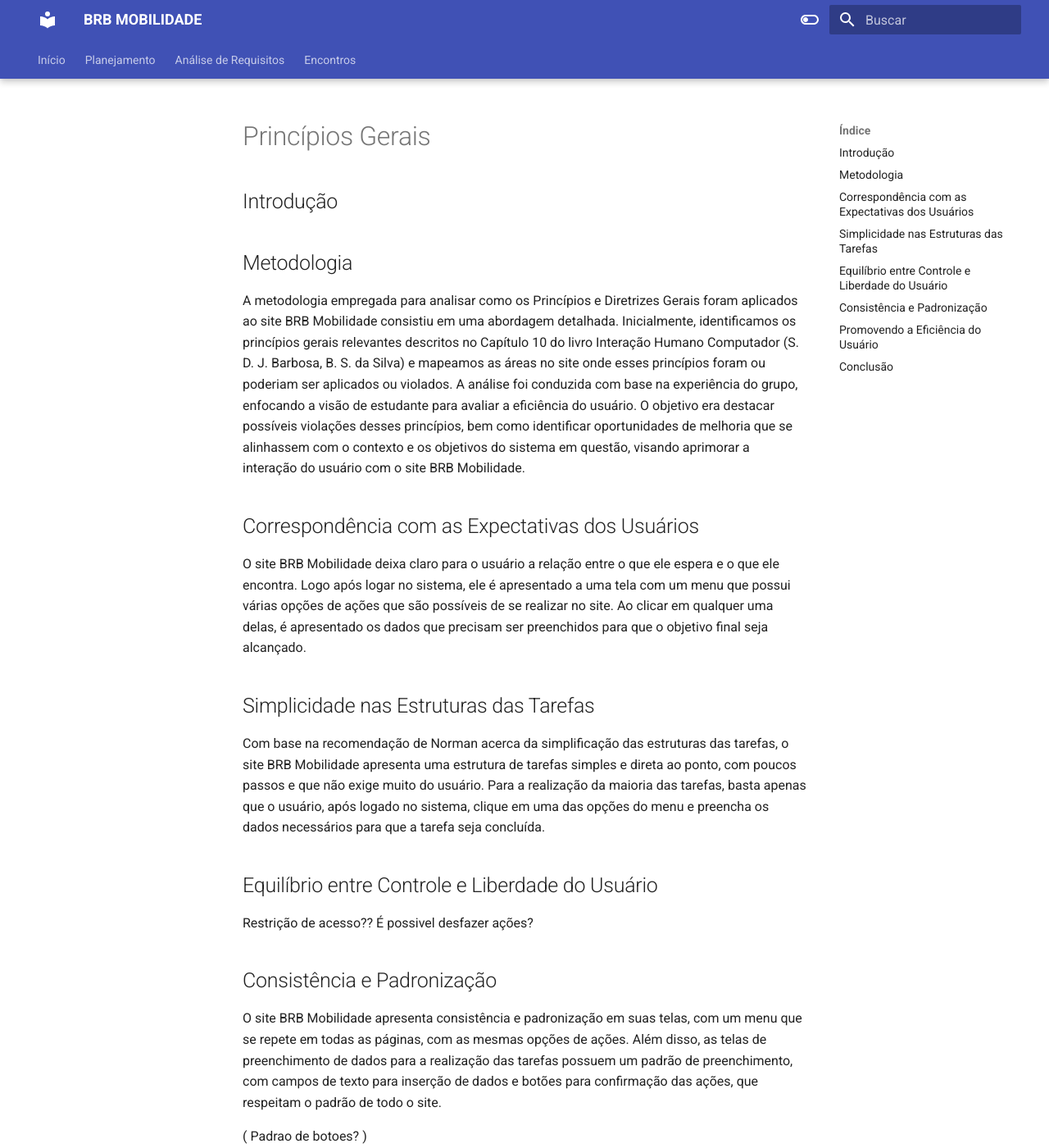
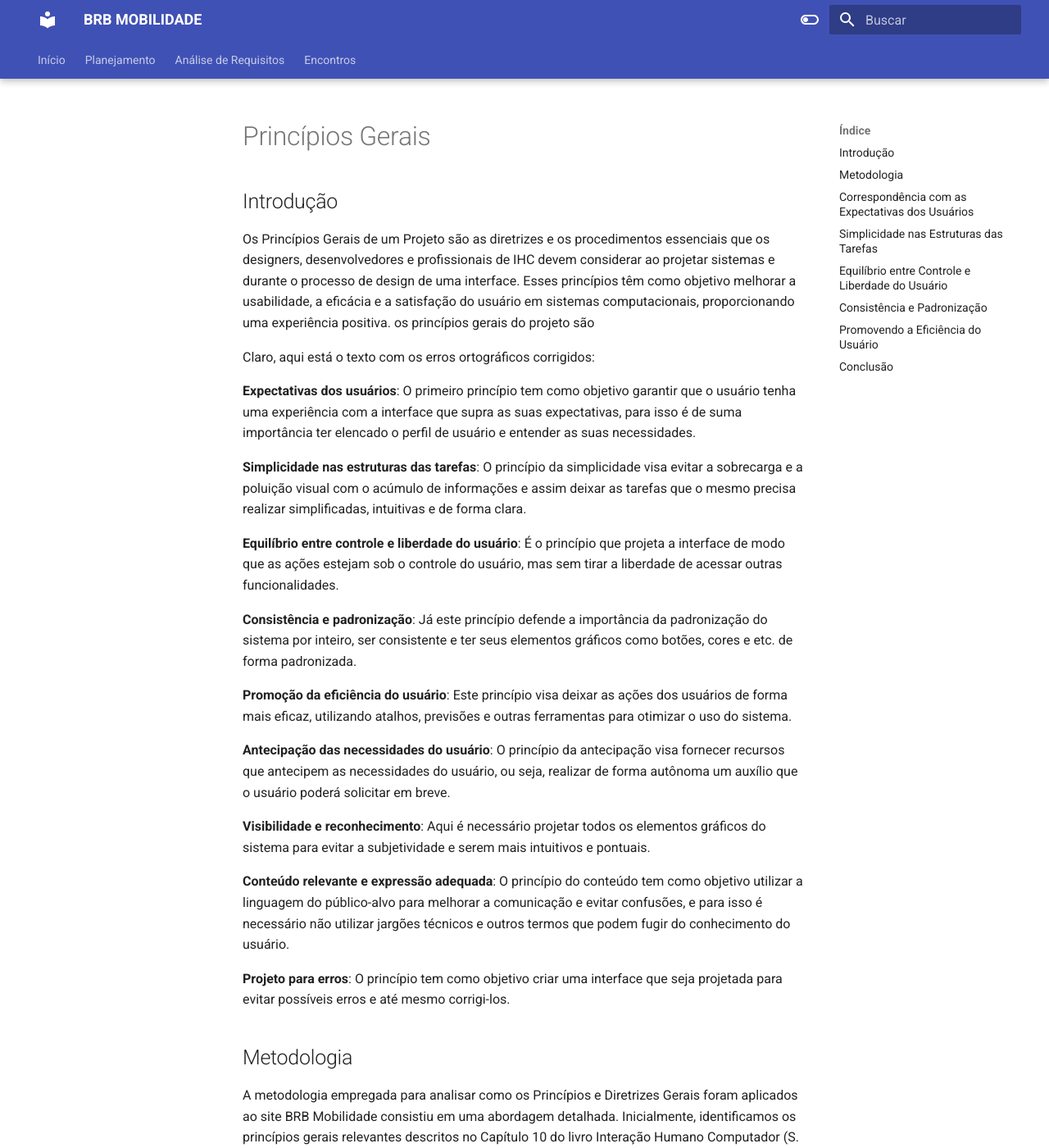
Before and after one commit to Interacao-Humano-Computador/2023.2--BRB-Mobilidade, an MkDocs documentation site: the page built from docs/analiseRequisitos/principios_gerais.md, in a window 1280 px wide and 1400 px high. Shown: the whole window at 82% size. Built offline with MkDocs 1.6.1 and Material for MkDocs 9.7.7, drawn with Linux system fonts in a browser that asks for light colours.

Commit message:
uploading Principis Gerais

```diff
--- a/docs/analiseRequisitos/principios_gerais.md
+++ b/docs/analiseRequisitos/principios_gerais.md
@@ -1,6 +1,30 @@
 # Princípios Gerais
 
 ## Introdução
+
+Os Princípios Gerais de um Projeto  são as diretrizes e os procedimentos essenciais que os designers, desenvolvedores e profissionais de IHC devem considerar ao projetar sistemas e durante o processo de design de uma interface. Esses princípios têm como objetivo melhorar a usabilidade, a eficácia e a satisfação do usuário em sistemas computacionais, proporcionando uma experiência positiva. os princípios gerais do projeto são
+
+
+Claro, aqui está o texto com os erros ortográficos corrigidos:
+
+**Expectativas dos usuários**: O primeiro princípio tem como objetivo garantir que o usuário tenha uma experiência com a interface que supra as suas expectativas, para isso é de suma importância ter elencado o perfil de usuário e entender as suas necessidades.
+
+**Simplicidade nas estruturas das tarefas**: O princípio da simplicidade visa evitar a sobrecarga e a poluição visual com o acúmulo de informações e assim deixar as tarefas que o mesmo precisa realizar simplificadas, intuitivas e de forma clara.
+
+**Equilíbrio entre controle e liberdade do usuário**: É o princípio que projeta a interface de modo que as ações estejam sob o controle do usuário, mas sem tirar a liberdade de acessar outras funcionalidades.
+
+**Consistência e padronização**: Já este princípio defende a importância da padronização do sistema por inteiro, ser consistente e ter seus elementos gráficos como botões, cores e etc. de forma padronizada.
+
+**Promoção da eficiência do usuário**: Este princípio visa deixar as ações dos usuários de forma mais eficaz, utilizando atalhos, previsões e outras ferramentas para otimizar o uso do sistema.
+
+**Antecipação das necessidades do usuário**: O princípio da antecipação visa fornecer recursos que antecipem as necessidades do usuário, ou seja, realizar de forma autônoma um auxílio que o usuário poderá solicitar em breve.
+
+**Visibilidade e reconhecimento**: Aqui é necessário projetar todos os elementos gráficos do sistema para evitar a subjetividade e serem mais intuitivos e pontuais.
+
+**Conteúdo relevante e expressão adequada**: O princípio do conteúdo tem como objetivo utilizar a linguagem do público-alvo para melhorar a comunicação e evitar confusões, e para isso é necessário não utilizar jargões técnicos e outros termos que podem fugir do conhecimento do usuário.
+
+**Projeto para erros**: O princípio tem como objetivo criar uma interface que seja projetada para evitar possíveis erros e até mesmo corrigi-los.
+
 
 
 ## Metodologia
```
